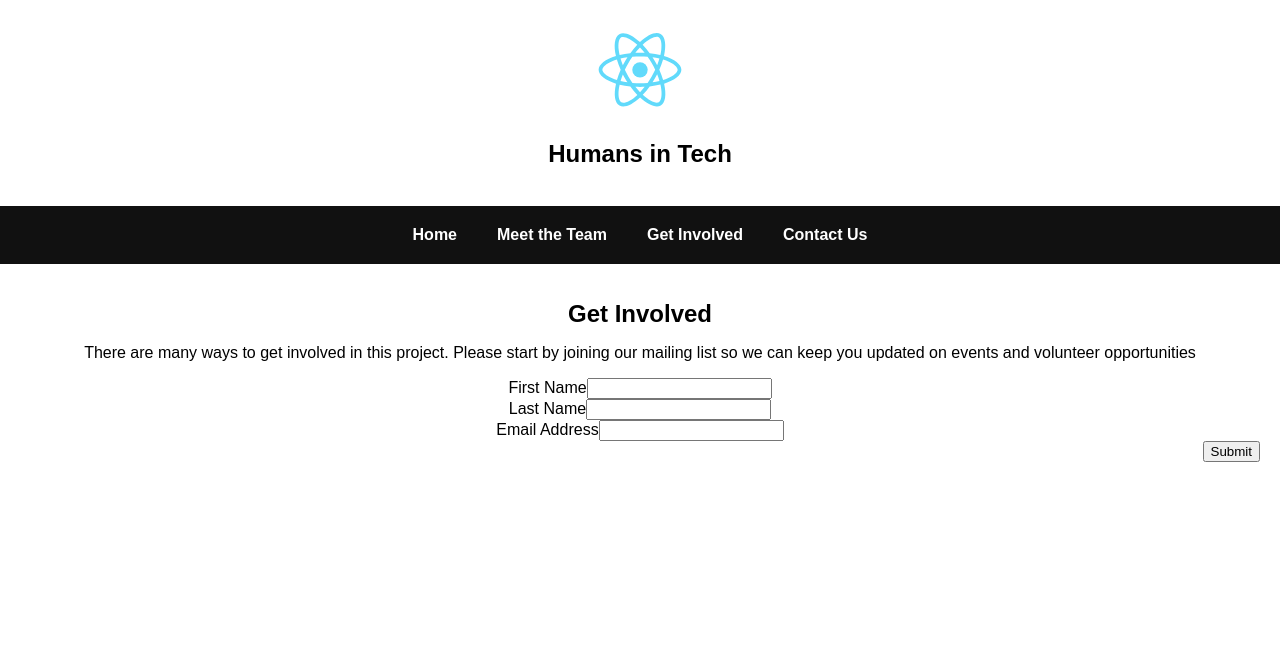
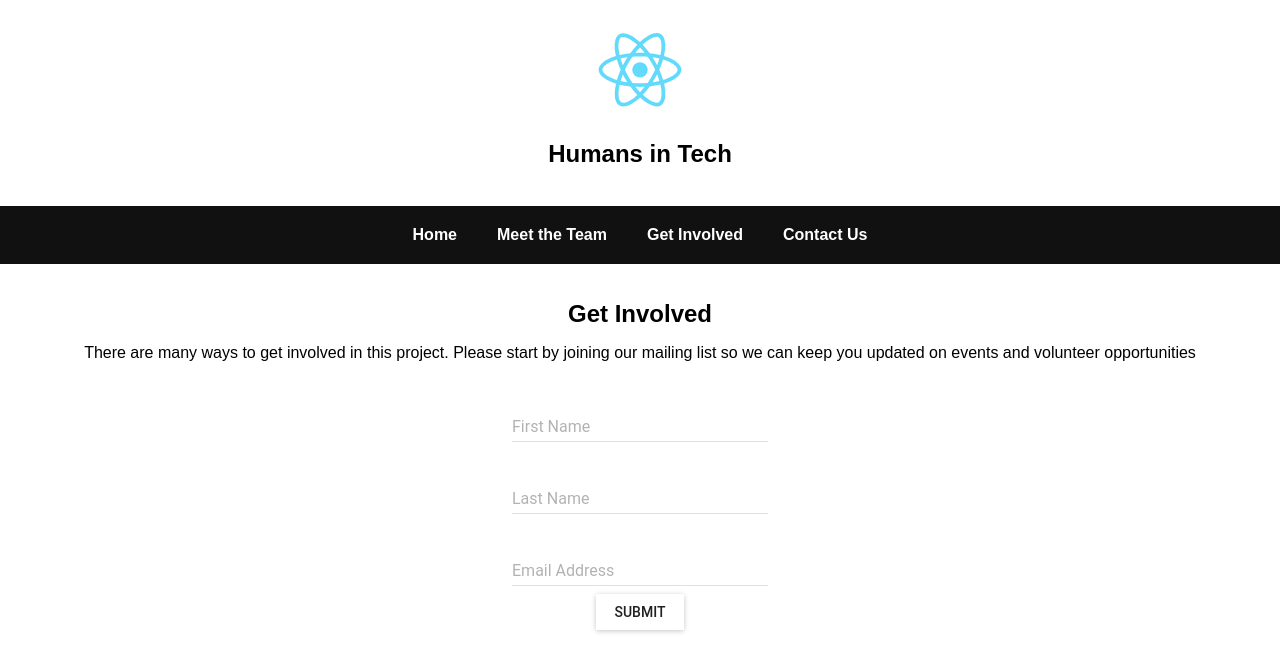
Before and after one commit to kdanna/humans-in-tech, a React (Create React App) app: page /#/get-involved in a window 1280 px wide. Shown: the top 672 px of the page. Built offline with nearby package versions, Linux system fonts and the light colour scheme.

Commit message:
google sheets api is now broken

```diff
--- a/src/App.js
+++ b/src/App.js
@@ -13,6 +13,7 @@ class App extends Component {
     return (
       <div className="App">
         <MuiThemeProvider>
+          <div>
             <header className="App-header">
               <img src={logo} className="App-logo" alt="logo" />
               <h1 className="App-title">Humans in Tech</h1>
@@ -33,6 +34,7 @@ class App extends Component {
                 </div>
               </div>
             </HashRouter>
+          </div>
         </MuiThemeProvider>
       </div>
     );
--- a/src/SignUp.js
+++ b/src/SignUp.js
@@ -1,29 +1,120 @@
 import React, { Component } from "react";
+import {TextField, RaisedButton} from 'material-ui';
+
+const IsValidEmail = (value) => {
+    var re = /^[^@]+@[^@]+$/
+    return re.test(value)
+}
+
+const Post = (url, data = {}) => {
+    return fetch(url, {
+        method: "GET",
+        data: JSON.stringify(data),
+        dataType: "json",
+        mode: 'no-cors',
+        headers: {
+            'Accept': 'application/json',
+            'Content-Type': 'application/json'
+        }
+    })
+    .then(handleResponse) // parses response to JSON
+  }
+
+const handleResponse = (response) => {
+    if (response) {
+        return response
+    }
+    if (!response) {
+        return response
+    }
+    throw (response)
+}
 
 // Send form data to google sheets
 class SignUp extends Component {
+    constructor(props) {
+        super(props)
+        this.state = {
+            firstName: '',
+            lastName: '',
+            email: '',
+            errorEmail: '',
+            isBtnDisabled: false,
+        }
+    }
+    handleFirstNameChange = (e, val) =>  {
+        this.setState({firstName: val})
+    }
+
+    handleLastNameChange = (e, val) =>  {
+        this.setState({lastName: val})
+    }
+
+    handleEmailChange = (e, val) =>  {
+        this.setState({email: val})
+    }
+
+    handleSubmit = () => {
+        if (!IsValidEmail(this.state.email)){
+            this.setState({errorEmail: "please type valid email"})
+        }
+        else {
+            console.log("valid email, so action here")
+            let data = {
+                first_name: this.state.firstName,
+                last_name: this.state.lastName,
+                email_address: this.state.email
+            }
+            console.log(data)
+            let url = "https://script.google.com/macros/s/AKfycbxSll7FPY7GabpSe9zGwFPbRxfIKLRaH0Rfj5uAba6CYL5xlCY/exec"
+            Post(url, data)
+                .then(json =>{
+                    this.setState({
+                        firstName: '',
+                        lastName: '',
+                        email: '',
+                    })
+                })
+                .catch(r => console.error(r))
+        }
+    }
+
+
     render() {
       return (
         <div>
             <form id="gform" method="GET" action="https://script.google.com/macros/s/AKfycbxSll7FPY7GabpSe9zGwFPbRxfIKLRaH0Rfj5uAba6CYL5xlCY/exec">
-                <div>
-                    <label>First Name</label>
-                    <input type="text" name="first_name"/>
-                </div>
-
-                <div>
-                    <label>Last Name</label>
-                    <input type="text" name="last_name"/>
-                </div>
-
-                <div>
-                    <label>Email Address</label>
-                    <input type="text" name="email_address"/>
-                </div>
-
-                <div>
-                    <button type="submit"id="submit-form">Submit</button>
-                </div>
+                <TextField
+                    floatingLabelText="First Name"
+                    type="text"
+                    name="first_name"
+                    value={this.firstName}
+                    onChange={this.handleFirstNameChange}
+                />
+                <br />
+                <TextField
+                    floatingLabelText="Last Name"
+                    type="text"
+                    name="last_name"
+                    value={this.LastName}
+                    onChange={this.handleLastNameChange}
+                />
+                <br />
+                <TextField
+                    floatingLabelText="Email Address"
+                    type="text"
+                    name="email_address"
+                    value={this.email}
+                    onChange={this.handleEmailChange}
+                    errorText={this.state.errorEmail}
+                />
+                <br />
+                <RaisedButton
+                    label="Submit"
+                    type="button"
+                    id="submit-form"
+                    onClick={this.handleSubmit}
+                />
             </form>
         </div>
       );
```
Lines whose indentation alone changed are shown as unchanged.
